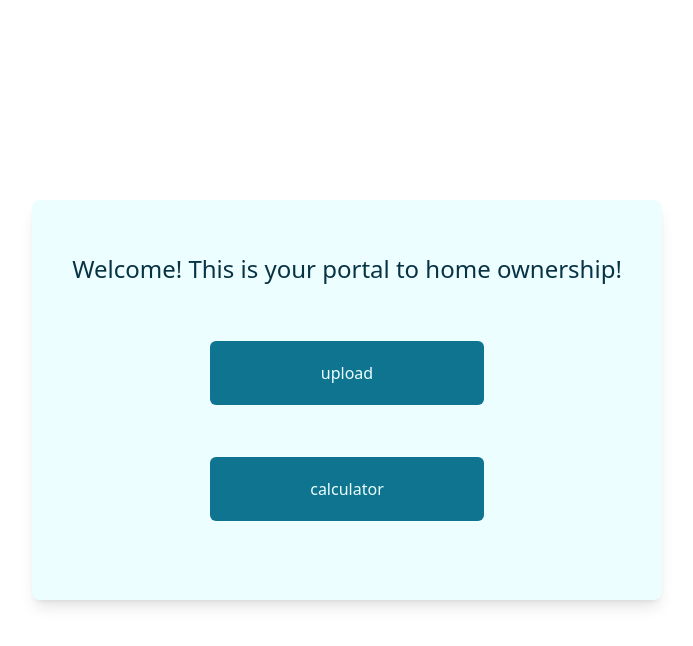
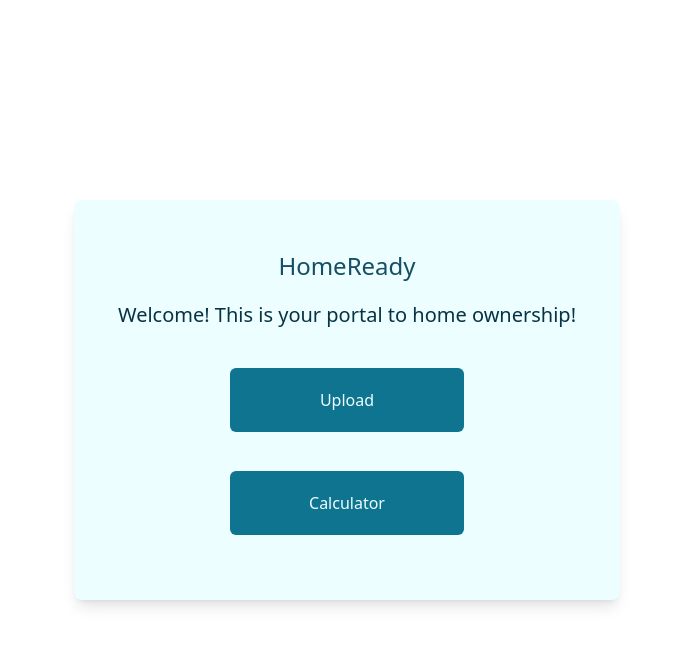
Before and after one commit to Rockyjrg/HackUTD_2023, a Flask app: page / in a window 1280 px wide. Shown: the top 646 px of the page, without its empty margins (293-986 px from the left). Run offline with Flask 3, Linux system fonts and the light colour scheme.

Commit message:
tweak design

```diff
--- a/static/css/main.css
+++ b/static/css/main.css
@@ -538,16 +538,28 @@ video {
   position: static;
 }
 
+.m-1 {
+  margin: 0.25rem;
+}
+
 .m-10 {
   margin: 2.5rem;
+}
+
+.m-2 {
+  margin: 0.5rem;
+}
+
+.m-5 {
+  margin: 1.25rem;
 }
 
 .m-auto {
   margin: auto;
 }
 
-.mb-1 {
-  margin-bottom: 0.25rem;
+.mb-2 {
+  margin-bottom: 0.5rem;
 }
 
 .block {
@@ -652,9 +664,19 @@ video {
   line-height: 1.75rem;
 }
 
+.text-xl {
+  font-size: 1.25rem;
+  line-height: 1.75rem;
+}
+
 .text-cyan-50 {
   --tw-text-opacity: 1;
   color: rgb(236 254 255 / var(--tw-text-opacity));
+}
+
+.text-cyan-900 {
+  --tw-text-opacity: 1;
+  color: rgb(22 78 99 / var(--tw-text-opacity));
 }
 
 .text-cyan-950 {
@@ -670,6 +692,10 @@ video {
 .text-red-500 {
   --tw-text-opacity: 1;
   color: rgb(239 68 68 / var(--tw-text-opacity));
+}
+
+.underline {
+  text-decoration-line: underline;
 }
 
 .shadow-lg {
--- a/templates/home.html
+++ b/templates/home.html
@@ -6,9 +6,10 @@
 <body>
 <div class="flex h-screen">
     <div class="p-10 m-auto shadow-lg flex flex-col items-center h-2/4 bg-cyan-50 text-cyan-950 justify-around rounded-lg">
-        <h1 class="text-2xl mb-1">Welcome! This is your portal to home ownership!</h1>
+        <h1 class="text-2xl m-1 text-cyan-900">HomeReady</h1>
+        <h1 class="text-xl m-1 mb-2">Welcome! This is your portal to home ownership!</h1>
         <p></p>
-        <a class="p-5 bg-cyan-700 text-cyan-50 text-center rounded-md hover:bg-cyan-800 hover:ring-1 hover:ring-inset w-6/12" href={{ url_for('upload') }}>upload<a>
-        <a class="p-5 bg-cyan-700 text-cyan-50 text-center rounded-md hover:bg-cyan-800 hover:ring-1 hover:ring-inset w-6/12" href={{ url_for('calculator') }}>calculator<a>
+        <a class="p-5 m-2 bg-cyan-700 text-cyan-50 text-center rounded-md hover:bg-cyan-800 hover:ring-1 hover:ring-inset w-6/12" href={{ url_for('upload') }}>Upload<a>
+        <a class="p-5 m-2 bg-cyan-700 text-cyan-50 text-center rounded-md hover:bg-cyan-800 hover:ring-1 hover:ring-inset w-6/12" href={{ url_for('calculator') }}>Calculator<a>
 </div>
 </body>
```
Also changed, not shown: templates/results.html (+27 -24 lines).
